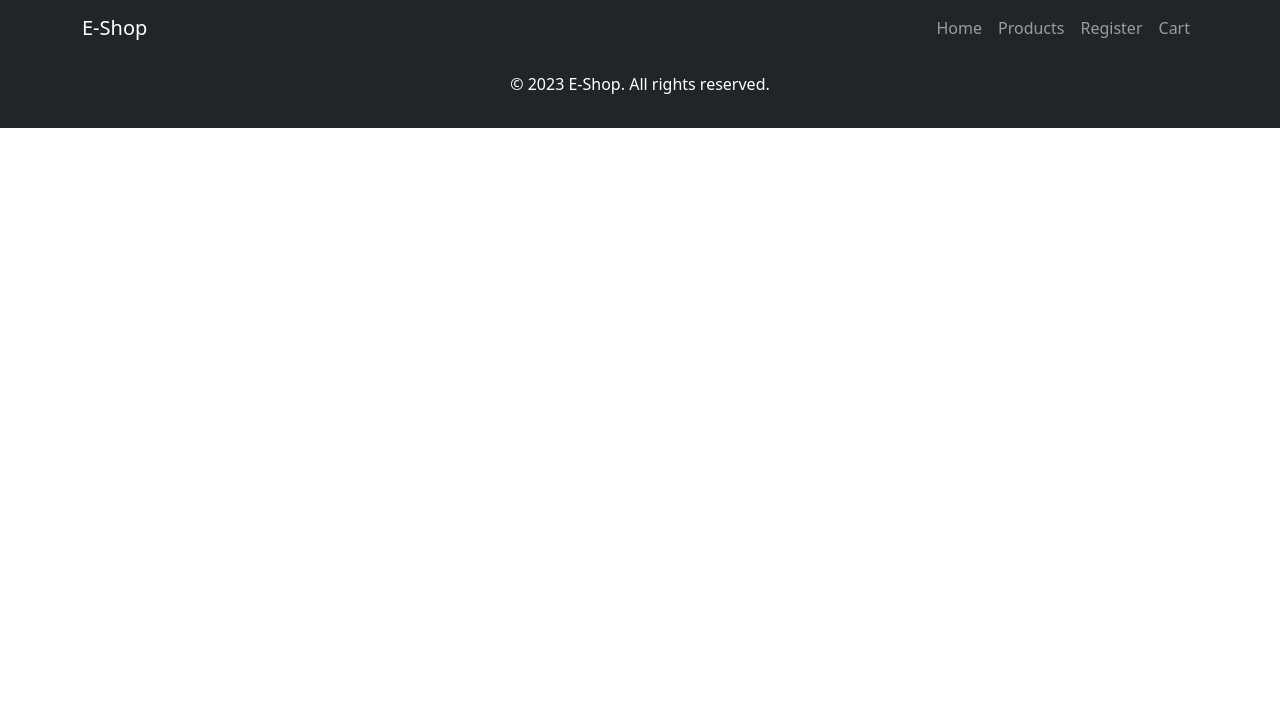
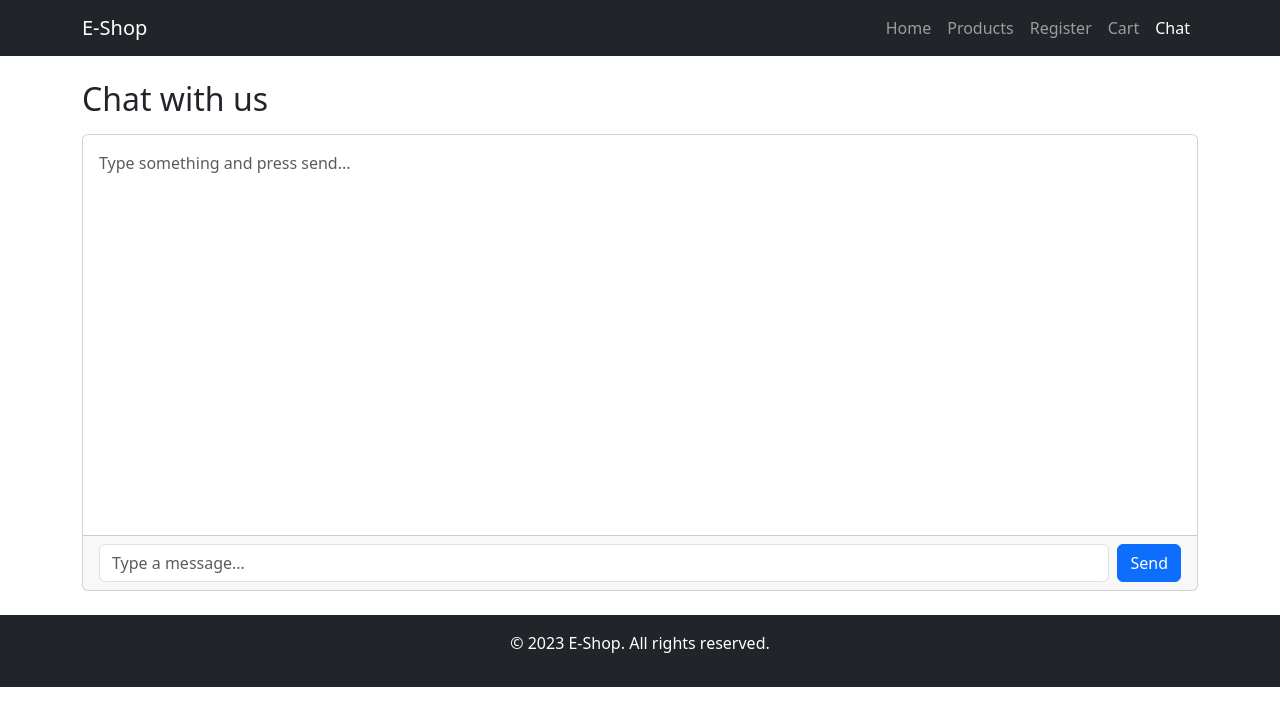
Before and after one commit to trentglobal-sg/8109-ecommerce-frontend, a React (Vite) app: page /chat in a window 1280 px wide. Shown: the top 726 px of the page. Built offline with nearby package versions, Linux system fonts and the light colour scheme.

Commit message:
Added chatbot

```diff
--- a/package.json
+++ b/package.json
@@ -10,10 +10,12 @@
     "preview": "vite preview"
   },
   "dependencies": {
+    "apexcharts": "^5.16.0",
     "axios": "^1.18.1",
     "formik": "^2.4.9",
     "jotai": "^2.20.2",
     "react": "^19.2.7",
+    "react-apexcharts": "^2.1.1",
     "react-dom": "^19.2.7",
     "wouter": "^3.10.0",
     "yup": "^1.7.1"
--- a/src/App.jsx
+++ b/src/App.jsx
@@ -7,6 +7,7 @@ import HomePage from "./HomePage";
 import RegisterPage from "./RegisterPage";
 import ProductPage from "./ProductPage";
 import ShoppingCart from "./ShoppingCart";
+import ChatbotPage from "./ChatbotPage";
 
 // imports for wouter
 import { Route, Switch} from 'wouter'
@@ -29,6 +30,7 @@ export default function App() {
       <Route path="/products" component={ProductPage}/>
       <Route path="/register" component={RegisterPage}/>
       <Route path="/cart" component={ShoppingCart}/>
+      <Route path="/chat" component={ChatbotPage}/>
     </Switch>
 
     <footer className="bg-dark text-white text-center py-3">
--- /dev/null
+++ b/src/ChatbotPage.jsx
@@ -0,0 +1,118 @@
+import { useState } from "react";
+import Chart from "react-apexcharts";
+
+const mockChartConfig = {
+  options: {
+    chart: {
+      id: "mock-chart",
+      type: "line",
+      toolbar: { show: true },
+    },
+    xaxis: {
+      categories: ["Jan", "Feb", "Mar", "Apr", "May", "Jun"],
+    },
+    title: {
+      text: "Mock Sales Trend",
+      align: "center",
+    },
+  },
+  series: [{ name: "Sales", data: [30, 40, 35, 50, 49, 60] }],
+};
+
+export default function ChatbotPage() {
+  const [messages, setMessages] = useState([]);
+  const [input, setInput] = useState("");
+
+  function handleSend(e) {
+    e.preventDefault();
+    const text = input.trim();
+    if (!text) return;
+
+    const userMessage = {
+      id: Date.now(),
+      role: "user",
+      type: "text",
+      content: text,
+    };
+
+    setMessages((prev) => [...prev, userMessage]);
+    setInput("");
+
+    if (text.toLowerCase() === "chart") {
+      const chartMessage = {
+        id: Date.now() + 1,
+        role: "assistant",
+        type: "chart",
+        content: mockChartConfig,
+      };
+      setMessages((prev) => [...prev, chartMessage]);
+    } else {
+      const echoMessage = {
+        id: Date.now() + 1,
+        role: "assistant",
+        type: "text",
+        content: `Echo: ${text}`,
+      };
+      setMessages((prev) => [...prev, echoMessage]);
+    }
+  }
+
+  return (
+    <div className="container my-4">
+      <h2 className="mb-3">Chat with us</h2>
+      <div className="card">
+        <div
+          className="card-body"
+          style={{ height: "400px", overflowY: "auto" }}
+        >
+          {messages.length === 0 && (
+            <p className="text-muted">Type something and press send...</p>
+          )}
+          {messages.map((msg) => (
+            <div
+              key={msg.id}
+              className={`d-flex mb-3 ${
+                msg.role === "user" ? "justify-content-end" : "justify-content-start"
+              }`}
+            >
+              <div
+                className={`p-2 rounded ${
+                  msg.role === "user"
+                    ? "bg-primary text-white"
+                    : "bg-light border"
+                }`}
+                style={{ maxWidth: "80%" }}
+              >
+                {msg.type === "chart" ? (
+                  <Chart
+                    options={msg.content.options}
+                    series={msg.content.series}
+                    type="line"
+                    width={500}
+                    height={300}
+                  />
+                ) : (
+                  <span>{msg.content}</span>
+                )}
+              </div>
+            </div>
+          ))}
+        </div>
+        <div className="card-footer">
+          <form onSubmit={handleSend} className="d-flex gap-2">
+            <input
+              type="text"
+              className="form-control"
+              placeholder="Type a message..."
+              value={input}
+              onChange={(e) => setInput(e.target.value)}
+            />
+            <button type="submit" className="btn btn-primary">
+              Send
+            </button>
+          </form>
+        </div>
+      </div>
+    </div>
+  );
+}
--- a/src/Navbar.jsx
+++ b/src/Navbar.jsx
@@ -45,6 +45,9 @@ export default function Navbar() {
                         <li className="nav-item">
                             <Link className={`nav-link ${location === "/cart" ? "active" : ""}`} href="/cart">Cart</Link>
                         </li>
+                        <li className="nav-item">
+                            <Link className={`nav-link ${location === "/chat" ? "active" : ""}`} href="/chat">Chat</Link>
+                        </li>
                     </ul>
                 </div>
             </div>
```
Also changed, not shown: 1 other file (tests, documents, lock files or other folders).
